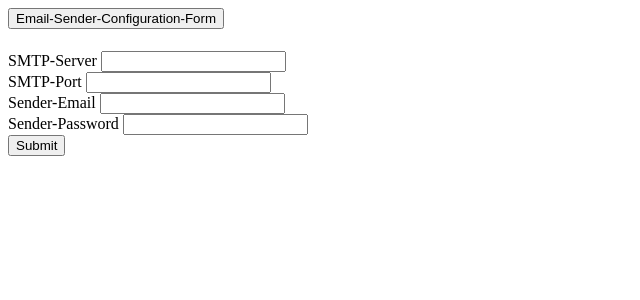
After one commit to stevan06v/mail-eagle-newsletter, a Flask app: template templates/email-sender-form.html in a window 1280 px wide. The commit adds this page. Shown: the top 300 px of the page, without its empty margins (0-640 px from the left). Run offline with Flask 3, Linux system fonts and the light colour scheme; the template is opened without the code that fills it: values that come from a table or form of the project are taken from there, others are empty; some libraries are stand-ins or nearby versions.

```diff
--- a/app.py
+++ b/app.py
@@ -1,12 +1,16 @@
+import os
+
 from flask_bootstrap import Bootstrap5
 from flask import Flask, render_template, request, flash, redirect, url_for
 from flask_wtf import FlaskForm, CSRFProtect
 from jsonstore import JsonStore
 from wtforms.fields import *
+from dotenv import load_dotenv
 from wtforms.validators import DataRequired, Length, Regexp
 from flask_login import LoginManager, UserMixin, login_user, logout_user, current_user, login_required
 from secrets import compare_digest
 
+load_dotenv()
 
 store = JsonStore('config.json')
 
@@ -36,7 +40,7 @@ def load_user(user_id):
     return user if user.get_id() == user_id else None
 
 
-user = User('admin', 'password')
+user = User(os.getenv('LOGIN'), os.getenv('PASSWORD'))
 
 # Register the user with Flask-Login
 login_manager.user_loader(load_user)
@@ -50,7 +54,7 @@ class LoginForm(FlaskForm):
 
 class SenderEmailCredentials(FlaskForm):
     smtp_server = StringField('SMTP-Server', validators=[DataRequired()])
-    smtp_port = StringField('SMTP-Port', validators=[DataRequired()])
+    smtp_port = IntegerField('SMTP-Port', validators=[DataRequired()])
     sender_email = EmailField('Sender-Email', validators=[DataRequired()])
     sender_password = PasswordField('Sender-Password', validators=[DataRequired()])
 
@@ -91,13 +95,43 @@ def index():
         return render_template('index.html')
 
 
-@app.route('/configure')
+@app.route('/configure', methods=['GET', 'POST'])
+@login_required
 def configure():
-    if not current_user.is_authenticated:
-        return redirect('/login')
-    else:
-        return render_template('configure.html', email_sender=store['email_sender'])
+    form = SenderEmailCredentials()
+    if request.method == 'POST' and form.validate_on_submit():
+        # Process form data
+        smtp_server = form.smtp_server.data
+        smtp_port = form.smtp_port.data
+        sender_email = form.sender_email.data
+        sender_password = form.sender_password.data
+
+        store['email_sender.smtp_server'] = smtp_server
+        store['email_sender.smtp_port'] = smtp_port
+        store['email_sender.sender_email'] = sender_email
+        store['email_sender.sender_password'] = sender_password
+
+        flash('Email sender configuration saved successfully!', 'success')
+
+        return redirect(url_for('configure'))
+
+    # Load existing data if available
+    form.smtp_server.data = store['email_sender.smtp_server']
+    form.smtp_port.data = store['email_sender.smtp_port']
+    form.sender_email.data = store['email_sender.sender_email']
+    form.sender_password.data = store['email_sender.sender_password']
+
+    return render_template('configure.html', form=form, email_sender=store['email_sender'])
 
 
+class ConfigureEmailListForm(FlaskForm):
+    name = StringField('Username', validators=[DataRequired(), Length(1, 20)])
+    password = PasswordField('Password', validators=[DataRequired(), Length(8, 150)])
+    submit = SubmitField()
+
+@app.route('/configure-emails', methods=['GET', 'POST'])
+@login_required
+def configure_emails():
+    return render_template('configure-emails.html')
 
 app.run(debug=True)
--- a/requirements.txt
+++ b/requirements.txt
@@ -3,3 +3,4 @@ flask-bootstrap
 flask-Login
 flask-wtf
 python-jsonstore
+python-dotenv
--- a/templates/base.html
+++ b/templates/base.html
@@ -31,7 +31,8 @@
           <div class="collapse navbar-collapse justify-content-between" id="navbarSupportedContent">
             <ul class="navbar-nav">
                 {{ render_nav_item('index', 'Home') }}
-                {{ render_nav_item('configure', 'Configure Email') }}
+                {{ render_nav_item('configure', 'Sender-Email') }}
+                {{ render_nav_item('configure_emails', 'Client-Email-Lists') }}
             </ul>
             <form action="{{ url_for('logout') }}" method="GET" class="d-flex">
                 <button type="submit" class="btn btn-primary">Logout</button>
--- a/templates/configure.html
+++ b/templates/configure.html
@@ -2,10 +2,11 @@
 
 {% block content %}
 
-<h1>Configure Email-Sender</h1>
+<h1>Configure Sender-Email</h1>
 <p>Configure and edit your email which will be used to send out the newsletter.</p>
 
 
+{% include 'email-sender-form.html' %}
 {% include 'email-sender-card.html' %}
 
 
--- /dev/null
+++ b/templates/email-sender-form.html
@@ -0,0 +1,18 @@
+{% from 'bootstrap5/form.html' import render_form %}
+<div class="card mb-4">
+    <div class="card-header">
+      <h5 class="mb-0">
+        <button class="btn btn-link" data-bs-toggle="collapse" data-bs-target="#emailSender" aria-expanded="true" aria-controls="emailSender">
+          Email-Sender-Configuration-Form
+        </button>
+      </h5>
+    </div>
+
+    <div id="emailSender" class="collapse show" aria-labelledby="headingOne">
+      <div class="card-body">
+            <form method="POST">
+                {{ render_form(form) }}
+            </form>
+      </div>
+    </div>
+  </div>
--- a/templates/user-data.html
+++ b/templates/user-data.html
@@ -11,8 +11,8 @@
     <div id="userData" class="collapse show" aria-labelledby="headingOne">
       <div class="card-body">
         <ul class="list-group">
-          <li class="list-group-item">Username: admin</li>
-          <li class="list-group-item">Password: password</li>
+          <li class="list-group-item"><strong>Username: </strong> admin</li>
+          <li class="list-group-item"><strong>Password: </strong> password</li>
         </ul>
       </div>
     </div>
```
Also changed, not shown: config.json (+4 -4 lines), templates/configure-emails.html (added, +9 -0 lines), templates/email-sender-card.html (+3 -6 lines), README.md, 2 other files.
